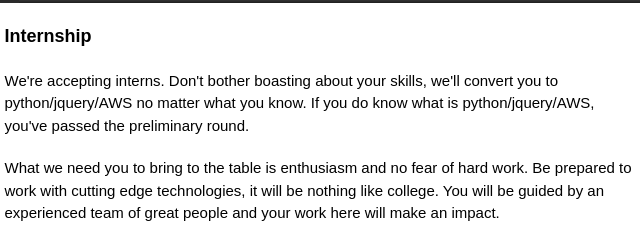
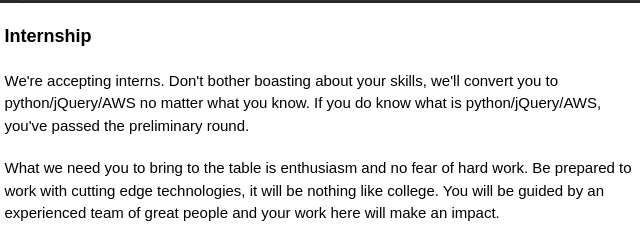
Before and after one commit to renyi/schoolhub.github.io, a plain HTML site: page index.html in a window 1280 px wide. Shown: the part 1623-1863 px from the top of the page, 319-959 px from the left. Drawn offline with nearby package versions, Linux system fonts and the light colour scheme.

Commit message:
Update index.html
changed 'jquery' to 'jQuery'

```diff
--- a/index.html
+++ b/index.html
@@ -88,7 +88,7 @@ INFRASTRUCTURE_DESIGNER = {
 </code></pre>
 
 <h4>Internship</h4>
-<p>We're accepting interns. Don't bother boasting about your skills, we'll convert you to python/jquery/AWS no matter what you know. If you do know what is python/jquery/AWS, you've passed the preliminary round.</p>
+<p>We're accepting interns. Don't bother boasting about your skills, we'll convert you to python/jQuery/AWS no matter what you know. If you do know what is python/jQuery/AWS, you've passed the preliminary round.</p>
 <p>What we need you to bring to the table is enthusiasm and no fear of hard work. Be prepared to work with cutting edge technologies, it will be nothing like college. You will be guided by an experienced team of great people and your work here will make an impact.</p>
 
 <h3>Contact</h3>
```
